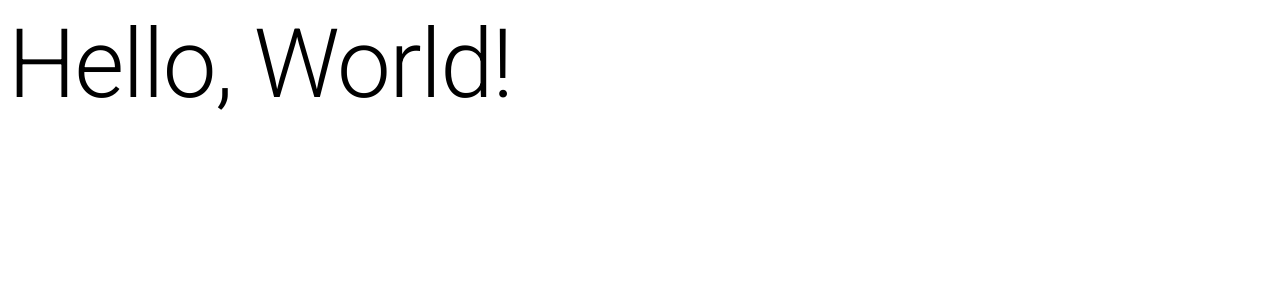
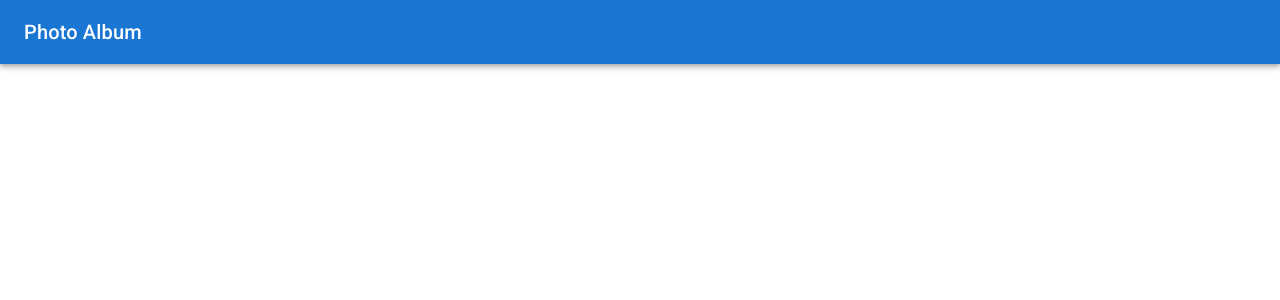
Before and after one commit to JoshuaJonesTS/material-ui-demo, a React (Create React App) app: page / in a window 1280 px wide. Shown: the top 300 px of the page. Built offline with nearby package versions, Linux system fonts and the light colour scheme.

Commit message:
Create header

```diff
--- a/src/App.js
+++ b/src/App.js
@@ -1,12 +1,20 @@
 import React from 'react';
 import { Typography, AppBar, Card, CardActions, CardContent, CardMedia, CssBaseline, Grid, Toolbar, Container } from '@mui/material'; // Typography is any text element
-import PhotoCamera from '@mui/material'
+// import {PhotoCameraIcon} from '@mui/icons-material/PhotoCamera';
 
 const App = () => {
     return (
-        <div>
-            <Typography variant="h1">Hello, World!</Typography>
-        </div>
+        <>
+            <CssBaseline/>
+            <AppBar position="relative">
+                <Toolbar>
+                    {/* <PhotoCameraIcon/> */}
+                    <Typography variant="h6">
+                        Photo Album
+                    </Typography>
+                </Toolbar>
+            </AppBar>
+        </>
     );
 }
 
```
